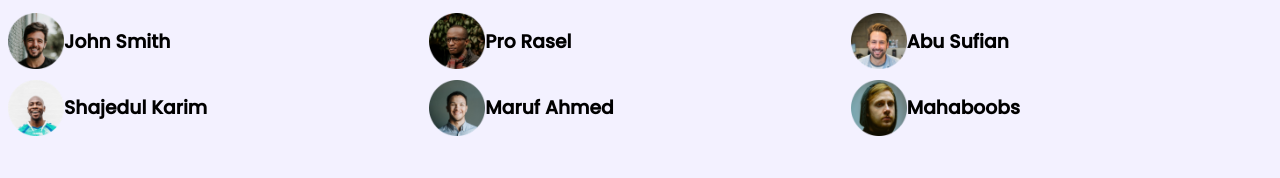
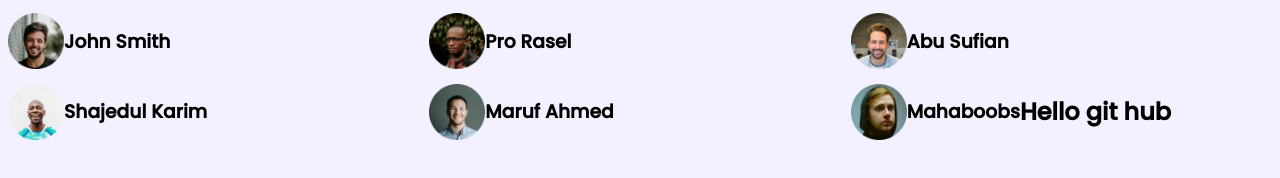
Before and after one commit to Abdullah2666/leader-board-main, a plain HTML site: page index.html in a window 1280 px wide. Drawn offline with Linux system fonts and the light colour scheme.

Commit message:
add h2 header

```diff
--- a/index.html
+++ b/index.html
@@ -41,6 +41,7 @@
                     <div class="player">
                         <img src="images/players/player-6.png" alt="">
                         <h3>Mahaboobs</h3>
+                        <h2>Hello git hub</h2>
                     </div>
                 </div>
             </div>
```
